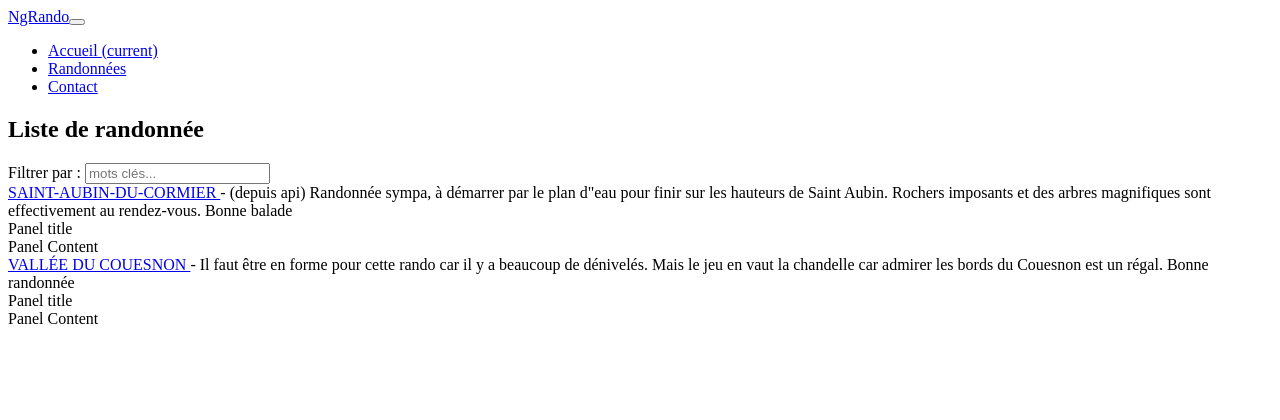
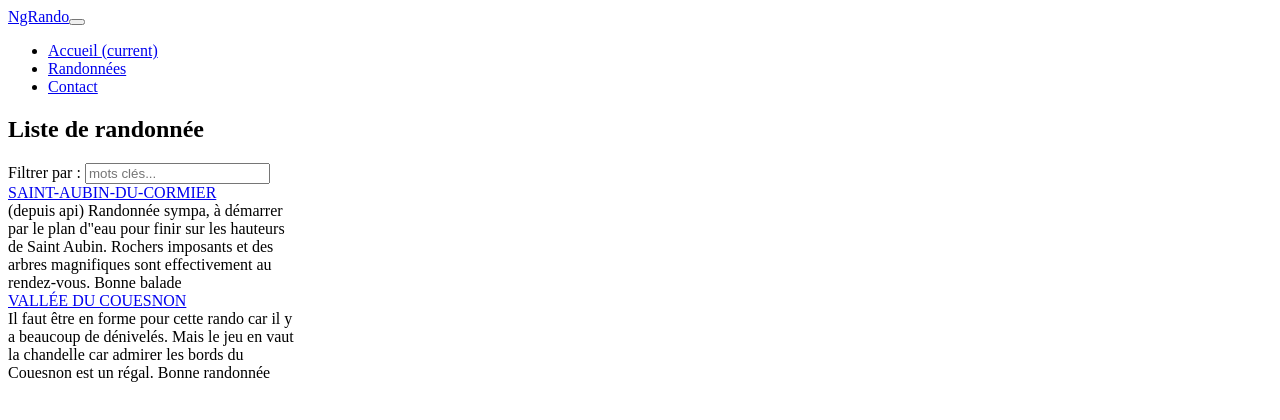
Before and after one commit to ralexandre75/angular-rando, an Angular app: page /hikes in a window 1280 px wide. Shown: the top 420 px of the page. Built offline with nearby package versions, Linux system fonts and the light colour scheme.

Commit message:
@Input por passer des données d'un component parent vers un component enfant

```diff
--- a/src/app/hike/hike-list.component.html
+++ b/src/app/hike/hike-list.component.html
@@ -5,6 +5,5 @@
 </div>
 
 <div *ngFor="let hike of hikes | hikeFilter:searchTerm">
-    <a [routerLink] = "['/hikes', hike.id]" >  {{ hike.name | uppercase }} </a> - {{ hike.description }}
-    <app-hike-summary></app-hike-summary>
+    <app-hike-summary [hike]="hike"></app-hike-summary>
 </div>
--- a/src/app/hike/hike-summary.component.html
+++ b/src/app/hike/hike-summary.component.html
@@ -1,4 +1,4 @@
-<div>
-    <div class="card-title">Panel title</div>
-    <div class="card-body">Panel Content</div>
+<div class="card" style="width: 18rem;">
+    <div class="card-header"><a [routerLink] = "['/hikes', hike.id]" >  {{ hike.name | uppercase }} </a></div>
+    <div class="card-body">{{hike.description}}</div>
 </div>
```
Also changed, not shown: src/app/hike/hike-summary.component.ts (+5 -2 lines).
